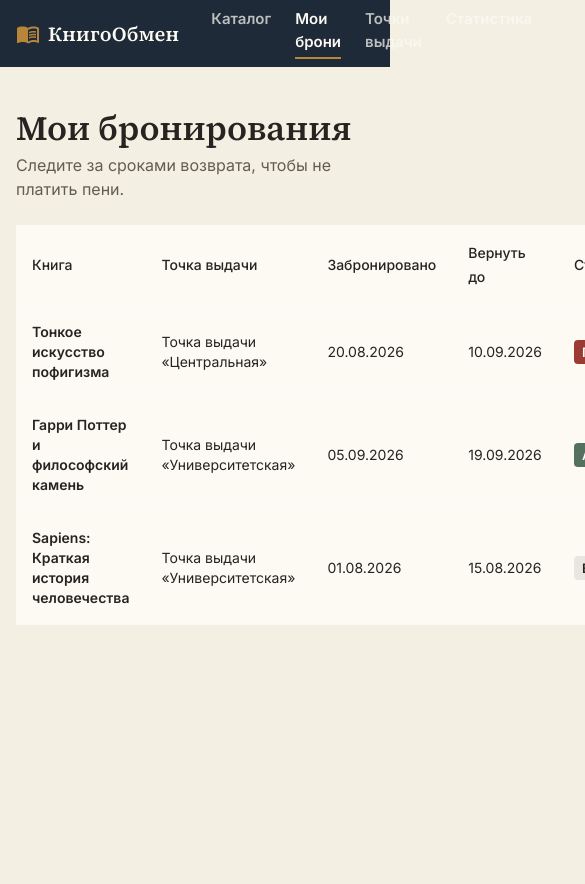
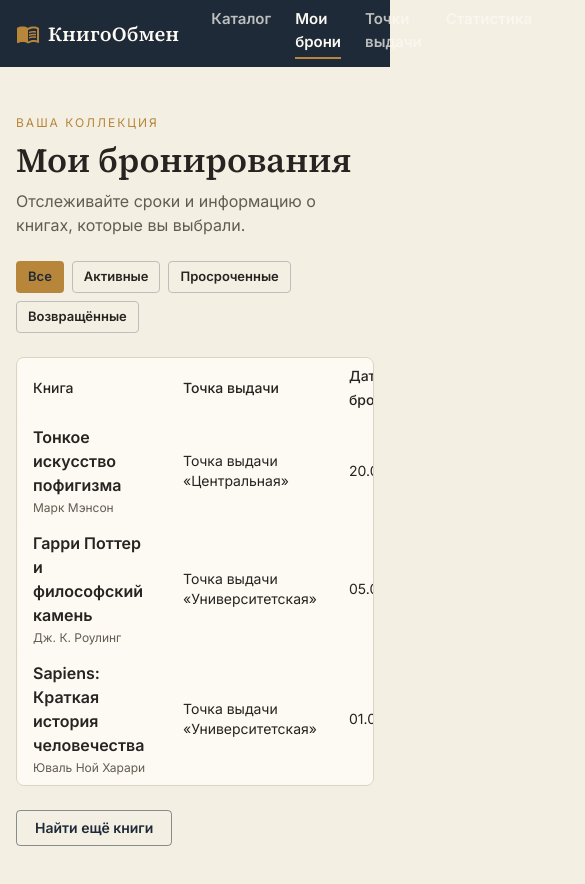
Before and after one commit to Prapor500/book-exchange, a React (Vite) app: page /bookings in a window 390 px wide. Shown: the top 884 px of the page, 585 px wide, since content can reach past the window. Before the commit the page ends 844 px from the top, so only its background shows below. Built offline with nearby package versions, Linux system fonts and the light colour scheme.

Commit message:
feat(lab3): add booking filters and responsive table

```diff
--- a/src/pages/MyBookingsPage.tsx
+++ b/src/pages/MyBookingsPage.tsx
@@ -1,14 +1,10 @@
-import {
-  Box,
-  Typography,
-  Table,
-  TableHead,
-  TableBody,
-  TableRow,
-  TableCell,
-  Chip,
-} from "@mui/material";
-import { bookings, books, locations } from "../data/mockData";
+import { useMemo, useState } from "react";
+import { useNavigate } from "react-router-dom";
+import { Box, Button, Chip, Table, TableBody, TableCell, TableContainer, TableHead, TableRow, Typography, useMediaQuery } from "@mui/material";
+import { useTheme } from "@mui/material/styles";
+import EmptyState from "../shared/ui/EmptyState";
+import { books, locations } from "../data/mockData";
+import { useBookingState } from "../features/booking/model/bookingStore";
 
 const statusLabel: Record<string, { label: string; color: "success" | "error" | "default" }> = {
   active: { label: "Активна", color: "success" },
@@ -17,58 +13,51 @@ const statusLabel: Record<string, { label: string; color: "success" | "error" |
 };
 
 function formatDate(iso: string) {
-  return new Date(iso).toLocaleDateString("ru-RU", {
-    day: "2-digit",
-    month: "2-digit",
-    year: "numeric",
-  });
+  return new Date(`${iso}T00:00:00`).toLocaleDateString("ru-RU", { day: "2-digit", month: "2-digit", year: "numeric" });
 }
 
 export default function MyBookingsPage() {
+  const { bookings } = useBookingState();
+  const navigate = useNavigate();
+  const theme = useTheme();
+  const compact = useMediaQuery(theme.breakpoints.down("sm"));
+  const [filter, setFilter] = useState("all");
+  const visibleBookings = useMemo(() => bookings.filter((booking) => filter === "all" || booking.status === filter), [bookings, filter]);
+
   return (
     <Box>
-      <Typography variant="h4" sx={{ mb: 0.5 }}>
-        Мои бронирования
-      </Typography>
-      <Typography color="text.secondary" sx={{ mb: 3 }}>
-        Следите за сроками возврата, чтобы не платить пени.
-      </Typography>
-
-      <Table sx={{ bgcolor: "background.paper" }}>
-        <TableHead>
-          <TableRow>
-            <TableCell>Книга</TableCell>
-            <TableCell>Точка выдачи</TableCell>
-            <TableCell>Забронировано</TableCell>
-            <TableCell>Вернуть до</TableCell>
-            <TableCell>Статус</TableCell>
-          </TableRow>
-        </TableHead>
-        <TableBody>
-          {bookings.map((booking) => {
-            const book = books.find((b) => b.id === booking.bookId);
-            const location = locations.find((l) => l.id === booking.locationId);
-            const status = statusLabel[booking.status];
-            return (
-              <TableRow key={booking.id}>
-                <TableCell sx={{ fontWeight: 600 }}>{book?.title}</TableCell>
-                <TableCell>{location?.name}</TableCell>
-                <TableCell>{formatDate(booking.reservedOn)}</TableCell>
-                <TableCell>{formatDate(booking.dueDate)}</TableCell>
-                <TableCell>
-                  <Chip size="small" label={status.label} color={status.color} />
-                </TableCell>
-              </TableRow>
-            );
-          })}
-        </TableBody>
-      </Table>
-
-      {bookings.length === 0 && (
-        <Typography color="text.secondary" sx={{ mt: 3 }}>
-          У вас пока нет бронирований.
-        </Typography>
+      <Typography variant="overline" color="secondary.main" sx={{ letterSpacing: 2 }}>ВАША КОЛЛЕКЦИЯ</Typography>
+      <Typography variant="h4" sx={{ mb: 1 }}>Мои бронирования</Typography>
+      <Typography color="text.secondary" sx={{ mb: 3 }}>Отслеживайте сроки и информацию о книгах, которые вы выбрали.</Typography>
+      <Box sx={{ display: "flex", gap: 1, flexWrap: "wrap", mb: 3 }} aria-label="Фильтр бронирований">
+        {[{ id: "all", label: "Все" }, { id: "active", label: "Активные" }, { id: "overdue", label: "Просроченные" }, { id: "returned", label: "Возвращённые" }].map((item) =>
+          <Chip key={item.id} clickable label={item.label} onClick={() => setFilter(item.id)} color={filter === item.id ? "secondary" : "default"} variant={filter === item.id ? "filled" : "outlined"} />
+        )}
+      </Box>
+      {visibleBookings.length === 0 ? (
+        <EmptyState title={bookings.length ? "Нет бронирований с таким статусом" : "Пока нет бронирований"} description={bookings.length ? "Выберите другой фильтр." : "Откройте каталог и забронируйте доступную книгу."} actionLabel={bookings.length ? "Показать все" : "Перейти в каталог"} onAction={() => bookings.length ? setFilter("all") : navigate("/")} />
+      ) : (
+        <TableContainer sx={{ bgcolor: "background.paper", border: "1px solid", borderColor: "divider", borderRadius: 2 }}>
+          <Table size={compact ? "small" : "medium"}>
+            <TableHead><TableRow><TableCell>Книга</TableCell><TableCell>Точка выдачи</TableCell><TableCell>Дата брони</TableCell><TableCell>Вернуть до</TableCell><TableCell>Статус</TableCell></TableRow></TableHead>
+            <TableBody>
+              {visibleBookings.map((booking) => {
+                const book = books.find((item) => item.id === booking.bookId);
+                const location = locations.find((item) => item.id === booking.locationId);
+                const status = statusLabel[booking.status] ?? statusLabel.active;
+                return <TableRow key={booking.id} hover>
+                  <TableCell sx={{ minWidth: 150 }}><Typography sx={{ fontWeight: 600 }}>{book?.title ?? "Книга удалена"}</Typography>{book && <Typography variant="caption" color="text.secondary">{book.author}</Typography>}</TableCell>
+                  <TableCell>{location?.name ?? "Не указана"}</TableCell>
+                  <TableCell sx={{ whiteSpace: "nowrap" }}>{formatDate(booking.reservedOn)}</TableCell>
+                  <TableCell sx={{ whiteSpace: "nowrap" }}>{formatDate(booking.dueDate)}</TableCell>
+                  <TableCell><Chip size="small" label={status.label} color={status.color} /></TableCell>
+                </TableRow>;
+              })}
+            </TableBody>
+          </Table>
+        </TableContainer>
       )}
+      <Button sx={{ mt: 3 }} variant="outlined" onClick={() => navigate("/")}>Найти ещё книги</Button>
     </Box>
   );
 }
```
